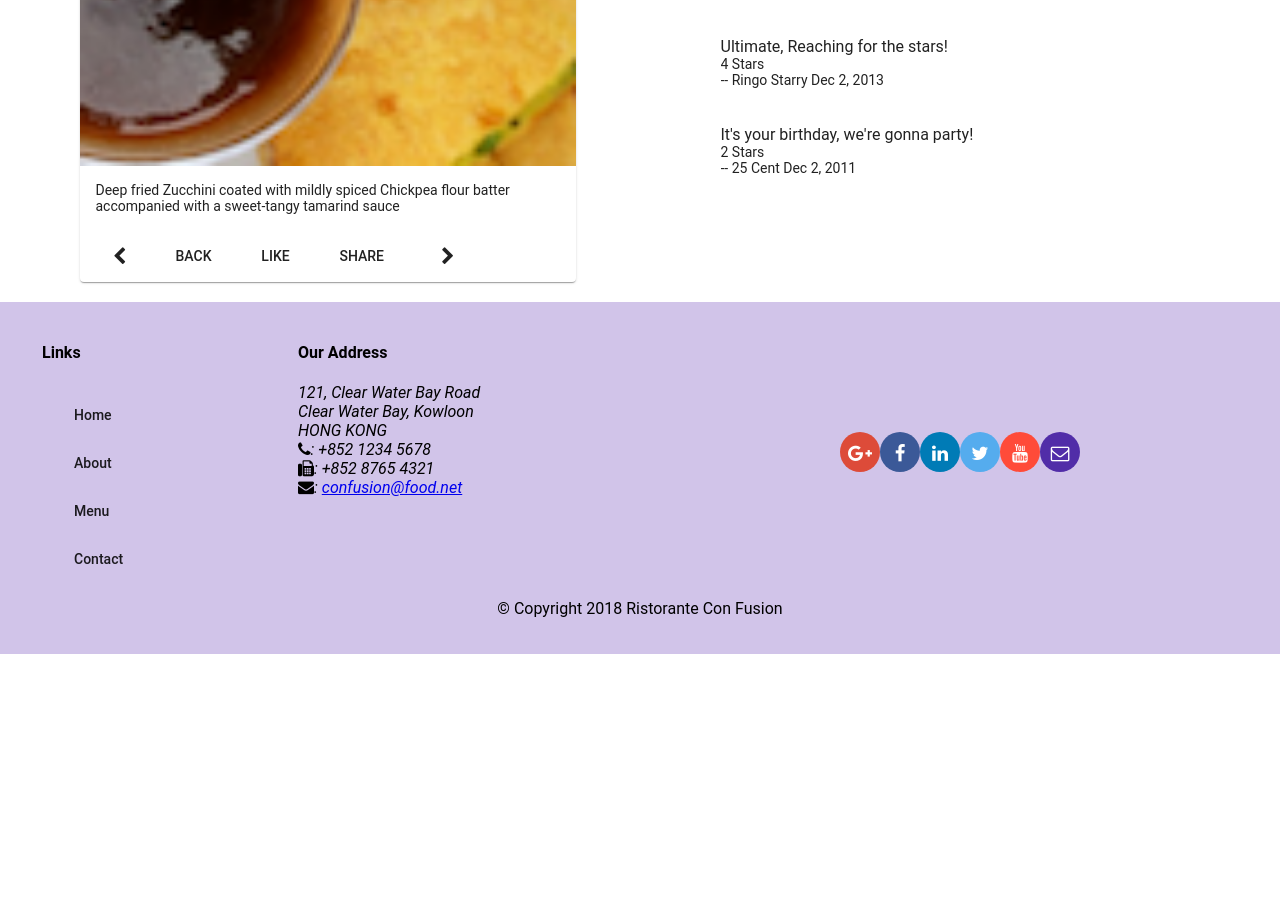
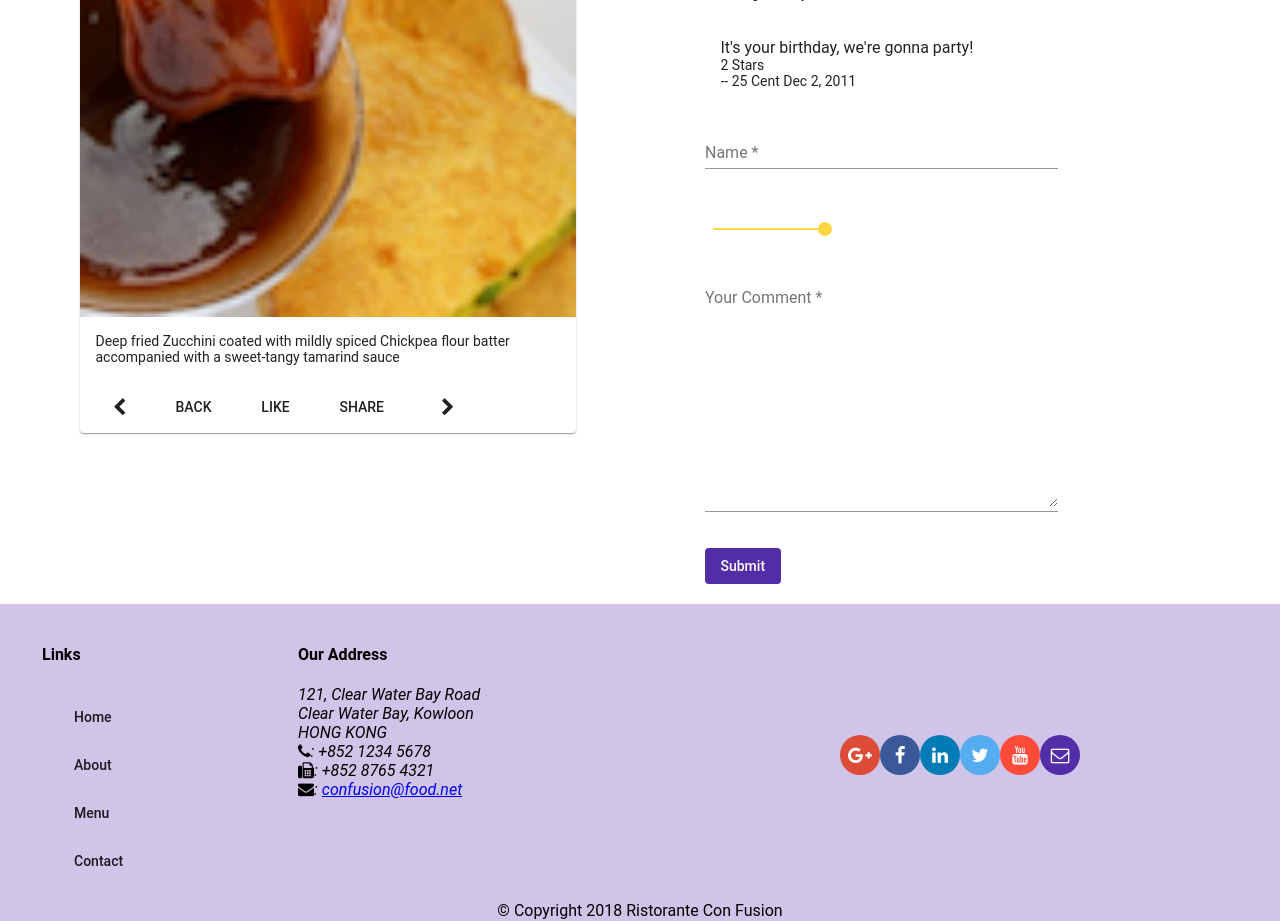
Before and after one commit to AbhinavJainKec/Angular-Framework, an Angular app: page /dishdetail/1 in a window 1280 px wide. Shown: the part 780-1701 px from the top of the page. Before the commit the page ends 1434 px from the top, so only its background shows below. Built offline with nearby package versions, Linux system fonts and the light colour scheme.

Commit message:
Assignment 3

```diff
--- a/src/app/app.module.ts
+++ b/src/app/app.module.ts
@@ -16,6 +16,7 @@
 import { MatSlideToggleModule } from '@angular/material/slide-toggle';
 import { ReactiveFormsModule } from '@angular/forms';
 import { MatProgressSpinnerModule } from '@angular/material/progress-spinner';
+import {MatSliderModule} from '@angular/material/slider';
 
 import { AppRoutingModule } from './app-routing.module';
 import { AppComponent } from './app.component';
@@ -65,6 +66,7 @@
     MatSlideToggleModule,
     ReactiveFormsModule,
     MatProgressSpinnerModule,
+    MatSliderModule,
     AppRoutingModule
   ],
   providers: [
--- a/src/app/dishdetail/dishdetail.component.html
+++ b/src/app/dishdetail/dishdetail.component.html
@@ -46,7 +46,33 @@
                     <span> -- {{ comment.author }} {{ comment.date | date }} </span>
                 </p>
             </mat-list-item>
+            <mat-list-item *ngIf="this.commentForm.valid">
+                <p matLine>{{commentForm.value.comment}}</p>
+                <p matLine>{{commentForm.value.rating}} Stars</p>
+                <p matLine>--{{commentForm.value.author}} {{commentForm.value.date}}</p>
+            </mat-list-item>
         </mat-list>
+
+        <div class="form-size">
+            <form novalidate [formGroup]="commentForm" #fform="ngForm" (ngSubmit)="onSubmit()">
+                <p>
+                  <mat-form-field class="full-width">
+                    <input matInput formControlName="author" placeholder="Name" required>
+                    <mat-error *ngIf="formErrors.author">{{formErrors.author}}</mat-error>
+                  </mat-form-field>
+                </p>
+                <p>
+                    <mat-slider thumbLabel tickInterval="1" label="Rating" min="1" max="5" step="1" formControlName="rating"></mat-slider>
+                </p>
+                <p>
+                    <mat-form-field class="full-width">
+                      <textarea matInput formControlName="comment" placeholder="Your Comment" rows=12 required></textarea>
+                      <mat-error *ngIf="formErrors.comment">{{formErrors.comment}}</mat-error>
+                    </mat-form-field>
+                </p>
+                <button type="submit" mat-button class="background-primary text-floral-white" [disabled]="commentForm.invalid">Submit</button>
+            </form>
+        </div>
     </div>
 
     <div [hidden]="dish">
--- a/src/app/dishdetail/dishdetail.component.scss
+++ b/src/app/dishdetail/dishdetail.component.scss
@@ -0,0 +1,11 @@
+.full-width {
+    width: 95%
+}
+
+.half-width {
+    width: 45%
+}
+
+.form-size {
+    width: 75%
+}
--- a/src/app/dishdetail/dishdetail.component.ts
+++ b/src/app/dishdetail/dishdetail.component.ts
@@ -1,9 +1,11 @@
-import { Component, OnInit } from '@angular/core';
+import { Component, OnInit, ViewChild } from '@angular/core';
 import { Params, ActivatedRoute } from '@angular/router';
 import { Location } from '@angular/common';
 import { Dish } from '../shared/dish';
 import { DishService } from '../services/dish.service';
 import { switchMap, switchMapTo } from 'rxjs/operators';
+import { FormBuilder, FormGroup, Validators } from '@angular/forms';
+import { Comment } from '../shared/comment';
 import { from } from 'rxjs';
 
 @Component({
@@ -14,15 +16,42 @@
 export class DishdetailComponent implements OnInit {
 
   dish: Dish;
+  dishCopy: Dish;
   dishIds: string[];
   prev: string;
   next: string;
 
+  @ViewChild('fform') commentFormDirective;
+  commentForm: FormGroup;
+  comment: Comment;
+
+  formErrors = {
+    'author': '',
+    'rating': '',
+    'comment': ''
+
+  };
+
+  validationMessages = {
+    'author': {
+      'required':      'Author Name is required.',
+      'minlength':     'Author Name must be at least 2 characters long.',
+      'maxlength':     'Author Name cannot be more than 25 characters long.'
+    },
+    'comment': {
+      'required':      'Comment is required.',
+      'minlength':     'Comment must be at least 2 characters long.'
+    },
+  };
+
   constructor(
     private dishService: DishService,
     private route: ActivatedRoute,
-    private location: Location
-  ) { }
+    private location: Location,
+    private fb: FormBuilder
+  ) {
+    this.createForm();
+  }
 
   ngOnInit(): void {
     this.dishService.getDishIds()
@@ -42,4 +71,51 @@
     this.location.back();
   }
 
+  createForm(): void {
+    this.commentForm = this.fb.group({
+      author: ['', [Validators.required, Validators.minLength(2), Validators.maxLength(25)] ],
+      rating: 5,
+      comment: ['', [Validators.required, Validators.minLength(2)]],
+      date: ''
+    });
+
+    this.commentForm.valueChanges
+      .subscribe(data => this.onValueChanged(data));
+
+    this.onValueChanged(); //(re)set form validation messages
+  }
+
+  onValueChanged(data?: any) {
+    if (!this.commentForm) { return; }
+    const form = this.commentForm;
+    for (const field in this.formErrors) {
+      if (this.formErrors.hasOwnProperty(field)) {
+        // clear previous error message (if any)
+        this.formErrors[field] = '';
+        const control = form.get(field);
+        if (control && control.dirty && !control.valid) {
+          const messages = this.validationMessages[field];
+          for (const key in control.errors) {
+            if (control.errors.hasOwnProperty(key)) {
+              this.formErrors[field] += messages[key] + ' ';
+            }
+          }
+        }
+      }
+    }
+  }
+
+  onSubmit() {
+    this.comment = this.commentForm.value;
+    console.log(this.comment);
+    const date = new Date();
+    this.comment.date = date.toISOString();
+    this.dish.comments.push(this.comment);
+    this.commentForm.reset({
+      author: '',
+      comment: ''
+    });
+    this.commentFormDirective.resetForm({rating: 5});
+  }
+
 }
```
